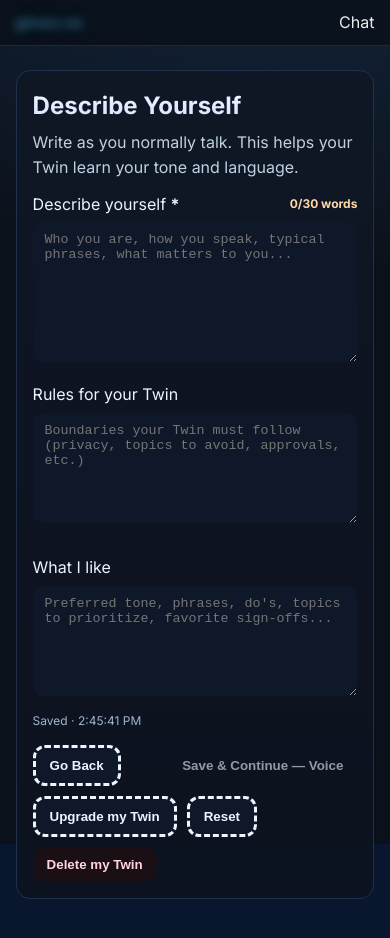
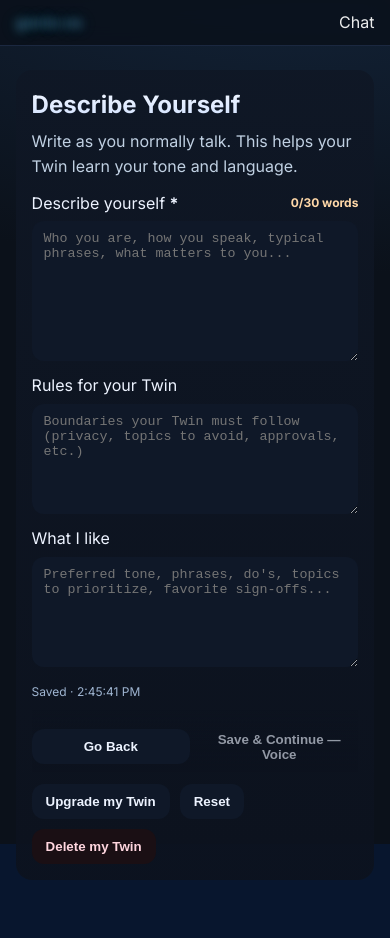
Before and after one commit to genio-ai/genio-os, a Next.js app: page /onboarding/personality in a window 390 px wide. Shown: the top 938 px of the page. Built offline with nearby package versions, Linux system fonts and the light colour scheme.

Commit message:
Update personality.js

```diff
--- a/pages/onboarding/personality.js
+++ b/pages/onboarding/personality.js
@@ -8,19 +8,12 @@ const TWIN_DRAFT_KEY = "twin_ob_draft";
 const MIN_WORDS = 30;
 
 function safeGet(key, fallback) {
-  try {
-    const v = localStorage.getItem(key);
-    return v ? JSON.parse(v) : fallback;
-  } catch {
-    return fallback;
-  }
+  try { const v = localStorage.getItem(key); return v ? JSON.parse(v) : fallback; } catch { return fallback; }
 }
 function safeSet(key, val) {
-  try {
-    localStorage.setItem(key, JSON.stringify(val));
-  } catch {}
+  try { localStorage.setItem(key, JSON.stringify(val)); } catch {}
 }
-function wordCount(s) {
+function countWords(s) {
   return (s || "").trim().split(/\s+/).filter(Boolean).length;
 }
 
@@ -36,7 +29,7 @@ export default function Personality() {
   const [dirty, setDirty] = useState(false);
   const saveTimer = useRef(null);
 
-  // Load existing draft on mount
+  // Restore draft
   useEffect(() => {
     const d = safeGet(TWIN_DRAFT_KEY, {});
     if (d.desc ?? d.about) setDesc(d.desc ?? d.about);
@@ -44,146 +37,97 @@ export default function Personality() {
     if (d.likes) setLikes(d.likes);
   }, []);
 
-  // Autosave (debounced)
+  // Autosave
   useEffect(() => {
     setDirty(true);
     clearTimeout(saveTimer.current);
     saveTimer.current = setTimeout(() => {
       const cur = safeGet(TWIN_DRAFT_KEY, {});
-      safeSet(TWIN_DRAFT_KEY, {
-        ...cur,
-        desc,
-        rules,
-        likes,
-        _lastStep: "personality",
-      });
+      safeSet(TWIN_DRAFT_KEY, { ...cur, desc, rules, likes, _lastStep: "personality" });
       setSavedAt(new Date());
       setDirty(false);
-    }, 600);
+    }, 500);
     return () => clearTimeout(saveTimer.current);
   }, [desc, rules, likes]);
 
-  // Warn before unload if not saved
+  // Warn before leave
   useEffect(() => {
-    const h = (e) => {
-      if (dirty) {
-        e.preventDefault();
-        e.returnValue = "";
-      }
-    };
+    const h = (e) => { if (dirty) { e.preventDefault(); e.returnValue = ""; } };
     window.addEventListener("beforeunload", h);
     return () => window.removeEventListener("beforeunload", h);
   }, [dirty]);
 
-  const descWords = useMemo(() => wordCount(desc), [desc]);
-  const canContinue = descWords >= MIN_WORDS;
+  const words = useMemo(() => countWords(desc), [desc]);
+  const canNext = words >= MIN_WORDS;
 
-  const handleBack = () => router.back();
-
-  const handleSaveAndNext = () => {
-    if (!canContinue || busy) return;
+  const onBack = () => router.back();
+  const onUpgrade = () => { setToast("You can refine and save anytime to upgrade your Twin."); setTimeout(()=>setToast(""), 1800); };
+  const onReset = () => { setDesc(""); setRules(""); setLikes(""); setToast("Fields cleared."); setTimeout(()=>setToast(""), 1400); };
+  const onDelete = () => {
+    if (!confirm("Delete your Twin draft?")) return;
+    try { localStorage.removeItem(TWIN_DRAFT_KEY); } catch {}
+    setDesc(""); setRules(""); setLikes("");
+    setToast("Twin draft deleted.");
+    setTimeout(()=>setToast(""), 1400);
+  };
+  const onSaveNext = () => {
+    if (!canNext || busy) return;
     setBusy(true);
     try {
       const cur = safeGet(TWIN_DRAFT_KEY, {});
-      safeSet(TWIN_DRAFT_KEY, {
-        ...cur,
-        desc: desc.trim(),
-        rules: rules.trim(),
-        likes: likes.trim(),
-        _lastStep: "personality",
-      });
+      safeSet(TWIN_DRAFT_KEY, { ...cur, desc: desc.trim(), rules: rules.trim(), likes: likes.trim(), _lastStep: "personality" });
       setToast("Saved. Moving to Voice…");
-      setTimeout(() => router.push("/onboarding/voice"), 250);
-    } finally {
-      setBusy(false);
-    }
-  };
-
-  const handleUpgrade = () => {
-    setToast("Refine anytime. Edit and save to upgrade your Twin.");
-    setTimeout(() => setToast(""), 1800);
-  };
-  const handleReset = () => {
-    setDesc("");
-    setRules("");
-    setLikes("");
-    setToast("Fields cleared.");
-    setTimeout(() => setToast(""), 1400);
-  };
-  const handleDelete = () => {
-    if (!confirm("Delete your Twin draft? This will remove your current inputs.")) return;
-    try {
-      localStorage.removeItem(TWIN_DRAFT_KEY);
-    } catch {}
-    setDesc("");
-    setRules("");
-    setLikes("");
-    setToast("Twin draft deleted.");
-    setTimeout(() => setToast(""), 1400);
+      setTimeout(()=>router.push("/onboarding/voice"), 260);
+    } finally { setBusy(false); }
   };
 
   return (
     <>
       <Head>
-        <title>Describe Yourself — gineo os</title>
-        <meta
-          name="description"
-          content="Describe yourself so your Twin learns your tone and language."
-        />
-        <link rel="preconnect" href="https://fonts.googleapis.com" />
+        <title>Describe Yourself — genio os</title>
+        <meta name="description" content="Describe yourself so your Twin learns your tone and language." />
+        <link rel="preconnect" href="https://fonts.googleapis.com"/>
         <link rel="preconnect" href="https://fonts.gstatic.com" crossOrigin="" />
-        <link
-          href="https://fonts.googleapis.com/css2?family=Inter:wght@400;600;700;800&display=swap"
-          rel="stylesheet"
-        />
+        <link href="https://fonts.googleapis.com/css2?family=Inter:wght@400;600;700;800&display=swap" rel="stylesheet" />
       </Head>
 
-      {/* Header (brand + Chat) */}
+      {/* Header */}
       <header className="hdr">
         <div className="container nav">
-          <Link href="/" className="brand">
-            <span className="brand-neon">gineo os</span>
-          </Link>
-          <nav className="links">
-            <Link href="/chat">Chat</Link>
-          </nav>
+          <Link href="/" className="brand"><span className="brand-neon">genio os</span></Link>
+          <nav className="links"><Link href="/chat">Chat</Link></nav>
         </div>
       </header>
 
       <main className="container">
-        <section className="card form">
+        <section className="card">
+          <div className="card-head">
             <h1>Describe Yourself</h1>
-          <p className="sub">
-            Write as you normally talk. This helps your Twin learn your tone and language.
-          </p>
+            <p className="sub">Write as you normally talk. This helps your Twin learn your tone and language.</p>
+          </div>
 
-          {/* Describe yourself */}
+          <div className="form">
             <label className="field">
-            <div className="row">
-              <span>
-                Describe yourself <b>*</b>
-              </span>
-              <small className={canContinue ? "ok" : "warn"}>
-                {descWords}/{MIN_WORDS} words
-              </small>
+              <div className="label-row">
+                <span>Describe yourself <b>*</b></span>
+                <small className={canNext ? "ok" : "warn"}>{words}/{MIN_WORDS} words</small>
               </div>
               <textarea
                 rows={8}
                 value={desc}
-              onChange={(e) => setDesc(e.target.value)}
+                onChange={(e)=>setDesc(e.target.value)}
                 placeholder="Who you are, how you speak, typical phrases, what matters to you..."
                 required
               />
             </label>
 
-          {/* Optional fields */}
             <div className="grid">
               <label className="field">
                 <span>Rules for your Twin</span>
                 <textarea
                   rows={6}
                   value={rules}
-                onChange={(e) => setRules(e.target.value)}
+                  onChange={(e)=>setRules(e.target.value)}
                   placeholder="Boundaries your Twin must follow (privacy, topics to avoid, approvals, etc.)"
                 />
               </label>
@@ -193,118 +137,104 @@ export default function Personality() {
                 <textarea
                   rows={6}
                   value={likes}
-                onChange={(e) => setLikes(e.target.value)}
+                  onChange={(e)=>setLikes(e.target.value)}
                   placeholder="Preferred tone, phrases, do's, topics to prioritize, favorite sign-offs..."
                 />
               </label>
             </div>
 
-          {/* Save state */}
             <div className="meta" role="status" aria-live="polite">
               <span>{savedAt ? `Saved · ${savedAt.toLocaleTimeString()}` : "Autosave on"}</span>
               {toast && <span className="note">{toast}</span>}
             </div>
+          </div>
 
-          {/* Primary actions */}
+          {/* Sticky action bar */}
           <div className="actions">
-            <button type="button" className="btn ghost" onClick={handleBack}>
-              Go Back
-            </button>
-            <button
-              type="button"
-              className="btn btn-neon"
-              disabled={!canContinue || busy}
-              onClick={handleSaveAndNext}
-            >
+            <button type="button" className="btn outline" onClick={onBack}>Go Back</button>
+            <button type="button" className="btn neon" disabled={!canNext || busy} onClick={onSaveNext}>
               {busy ? "Saving…" : "Save & Continue — Voice"}
             </button>
           </div>
 
-          {/* Manage actions */}
+          {/* Secondary actions */}
           <div className="manage">
-            <button type="button" className="btn ghost" onClick={handleUpgrade}>
-              Upgrade my Twin
-            </button>
-            <button type="button" className="btn ghost" onClick={handleReset}>
-              Reset
-            </button>
-            <button type="button" className="btn danger" onClick={handleDelete}>
-              Delete my Twin
-            </button>
+            <button type="button" className="btn outline" onClick={onUpgrade}>Upgrade my Twin</button>
+            <button type="button" className="btn outline" onClick={onReset}>Reset</button>
+            <button type="button" className="btn danger" onClick={onDelete}>Delete my Twin</button>
           </div>
         </section>
       </main>
 
-      {/* Styles (aligned with signup) */}
       <style jsx>{`
-        :root {
-          --bg: #0a1018;
-          --card: #0f1725;
-          --muted: #a7b7c8;
-          --text: #edf3ff;
-          --neon1: #20e3b2;
-          --neon2: #6fc3ff;
-          --ink: #071018;
-          --stroke: #223145;
+        :root{
+          --bg:#0a1018; --card:#0f1725; --muted:#a7b7c8; --text:#edf3ff;
+          --neon1:#20E3B2; --neon2:#6FC3FF; --ink:#071018;
+          --stroke:#223145; --stroke-soft:#20304a;
         }
-        .container { width: min(860px, 92%); margin-inline: auto; }
-        a { color: inherit; text-decoration: none; }
+        .container{width:min(860px,92%); margin-inline:auto}
+        a{color:inherit; text-decoration:none}
 
-        .hdr { position: sticky; top: 0; z-index: 50; backdrop-filter: saturate(150%) blur(10px); background: #0b111add; border-bottom: 1px solid #1b2840; }
-        .nav { display: flex; align-items: center; justify-content: space-between; gap: 12px; padding: 10px 0; }
-        .brand-neon {
-          background: linear-gradient(135deg, var(--neon1), var(--neon2));
-          -webkit-background-clip: text; -webkit-text-fill-color: transparent;
-          text-shadow: 0 0 8px rgba(111,195,255,.35), 0 0 18px rgba(32,227,178,.22);
-          font-weight: 800;
+        .hdr{position:sticky; top:0; z-index:50; backdrop-filter:saturate(150%) blur(10px); background:#0b111add; border-bottom:1px solid #1b2840}
+        .nav{display:flex; align-items:center; justify-content:space-between; gap:12px; padding:10px 0}
+        .brand-neon{
+          background:linear-gradient(135deg, var(--neon1), var(--neon2));
+          -webkit-background-clip:text; -webkit-text-fill-color:transparent;
+          text-shadow:0 0 8px rgba(111,195,255,.35),0 0 18px rgba(32,227,178,.22);
+          font-weight:800;
         }
-        .links { display: flex; gap: 10px; align-items: center; }
+        .links{display:flex; gap:10px; align-items:center}
 
-        main { padding: 24px 0 56px; }
-        .card { border: 1px solid #20304a; background: linear-gradient(180deg, rgba(15,23,37,.92), rgba(12,18,30,.92)); border-radius: 14px; padding: 16px; }
-        .form h1 {
-          margin: 0 0 6px; font-size: clamp(24px, 5vw, 36px);
-          background: linear-gradient(180deg, #f4f8ff 0%, #cfe0ff 100%);
-          -webkit-background-clip: text; color: transparent;
+        main{padding:24px 0 56px}
+        .card{border:1px solid var(--stroke-soft); background:linear-gradient(180deg, rgba(15,23,37,.92), rgba(12,18,30,.92)); border-radius:16px; padding:16px; position:relative}
+        .card-head h1{
+          margin:0 0 6px; font-size:clamp(24px,5vw,36px);
+          background:linear-gradient(180deg,#f4f8ff 0%, #cfe0ff 100%);
+          -webkit-background-clip:text; color:transparent;
         }
-        .sub { color: #c0d0e2; margin: 0 0 12px; }
+        .sub{color:#c0d0e2; margin:0 0 12px}
 
-        .field { display: flex; flex-direction: column; gap: 6px; margin: 10px 0; }
-        .row { display: flex; align-items: center; justify-content: space-between; gap: 8px; }
-        .ok { color: #98ffc7; font-weight: 700; font-size: 12px; }
-        .warn { color: #ffd8a8; font-weight: 700; font-size: 12px; }
+        .form{display:flex; flex-direction:column; gap:12px}
+        .field{display:flex; flex-direction:column; gap:6px}
+        .label-row{display:flex; align-items:center; justify-content:space-between; gap:8px}
+        .ok{color:#98ffc7; font-weight:700; font-size:12px}
+        .warn{color:#ffd8a8; font-weight:700; font-size:12px}
+        textarea{
+          background:#0f1828; color:#edf3ff; border:1px solid var(--stroke); border-radius:12px; padding:10px 12px;
+          resize:vertical; min-height:110px;
+        }
+        textarea:focus{outline:none; border-color:#2b86c8; box-shadow:0 0 0 3px rgba(111,195,255,.12)}
 
-        textarea {
-          background: #0f1828; color: #edf3ff; border: 1px solid var(--stroke); border-radius: 10px; padding: 10px 12px;
-          resize: vertical; min-height: 110px;
+        .grid{display:grid; grid-template-columns:1fr 1fr; gap:12px}
+        @media (max-width:720px){ .grid{grid-template-columns:1fr} }
+
+        .meta{display:flex; gap:12px; align-items:center; color:#9fb5d1; font-size:12px; margin-top:4px}
+        .note{color:#d7f5ff}
+
+        .actions{
+          display:flex; align-items:center; justify-content:space-between; gap:10px;
+          position:sticky; bottom:0; padding-top:12px; margin-top:8px;
+          background:linear-gradient(180deg, transparent, rgba(12,18,30,.92));
         }
-        textarea:focus { outline: none; border-color: #2b86c8; box-shadow: 0 0 0 3px rgba(111,195,255,.12); }
+        .manage{display:flex; gap:10px; flex-wrap:wrap; margin-top:12px}
 
-        .grid { display: grid; grid-template-columns: 1fr 1fr; gap: 12px; }
-        @media (max-width: 720px) { .grid { grid-template-columns: 1fr; } }
-
-        .meta { display: flex; gap: 12px; align-items: center; color: #9fb5d1; font-size: 12px; margin-top: 6px; }
-        .note { color: #d7f5ff; }
-
-        .actions { display: flex; gap: 10px; justify-content: space-between; margin-top: 14px; }
-        .manage { display: flex; gap: 10px; flex-wrap: wrap; margin-top: 10px; }
-
-        .btn {
-          display: inline-flex; align-items: center; justify-content: center; border-radius: 12px; cursor: pointer;
-          padding: 10px 14px; font-weight: 700; border: 1px solid var(--stroke); background: #0f1828; color: var(--text);
+        .btn{
+          display:inline-flex; align-items:center; justify-content:center; border-radius:12px; cursor:pointer;
+          padding:10px 14px; font-weight:700; border:1px solid var(--stroke); background:#0f1828; color:var(--text);
         }
-        .btn.btn-neon { border: none; background: linear-gradient(135deg, var(--neon1), var(--neon2)); color: var(--ink); }
-        .btn.ghost { background: #0f1828; border-style: dashed; }
-        .btn.danger { border-color: #4a2130; background: #1a0f14; color: #ffd6df; }
-        .btn[disabled] { opacity: .6; cursor: not-allowed; }
+        .btn.neon{border:none; background:linear-gradient(135deg, var(--neon1), var(--neon2)); color:var(--ink)}
+        .btn.outline{background:#0f1828; border:1px solid var(--stroke)}  /* no dashed */
+        .btn.danger{border-color:#4a2130; background:#1a0f14; color:#ffd6df}
+        .btn[disabled]{opacity:.6; cursor:not-allowed}
+        @media (max-width:480px){
+          .actions .btn{flex:1}
+        }
       `}</style>
 
       <style jsx global>{`
-        body {
-          margin: 0;
-          font: 16px/1.55 Inter, system-ui, -apple-system, Segoe UI, Roboto, Arial, sans-serif;
-          color: #edf3ff;
-          background: radial-gradient(1200px 600px at 80% -10%, #14263d 0%, #0b111a 60%), #0b111a;
+        body{
+          margin:0; font:16px/1.55 Inter, system-ui, -apple-system, Segoe UI, Roboto, Arial, sans-serif;
+          color:#edf3ff; background:radial-gradient(1200px 600px at 80% -10%, #14263d 0%, #0b111a 60%), #0b111a;
         }
       `}</style>
     </>
```
Lines whose indentation alone changed are shown as unchanged.
